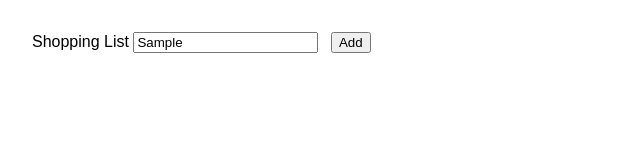
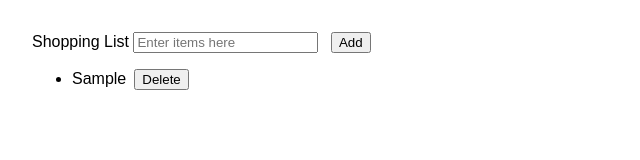
Before and after one commit to gitpuleo/practice-interactiveShopping-Nick-P, a plain HTML site: page index.html in a window 1280 px wide. Both pictures are taken after typing "Sample" into the empty fields and a click on the button "Add". Shown: the whole page, without its empty margins (0-640 px from the left). Drawn offline with Linux system fonts and the light colour scheme.

Commit message:
All tasks but edit button complete

```diff
--- a/logic.js
+++ b/logic.js
@@ -3,11 +3,27 @@ const input = document.getElementById('list-items');
 const list = document.getElementById('shopping-list');
 
 
-
-function addListItem() {
-    const li = document.createElement('li');
+addBtn.addEventListener("click", addListItem);
 
 
 
 
+
+function addListItem() {
+    const li = document.createElement('li');
+    const removeButton = document.createElement('button');
+
+    li.textContent = input.value;
+    removeButton.textContent = "Delete";
+    removeButton.addEventListener("click", () => li.remove());
+    li.appendChild(removeButton);
+    list.appendChild(li);
+    input.value = "";
+
+
+    const editButton = document.createElement('button');
+    editButton.textContent = "Edit";
+   // editButton.addEventListener('click', () => li.textContent = )
 }
+
+//Stumped on implementing the logic for the edit button
```
Also changed, not shown: index.html (+2 -0 lines).
